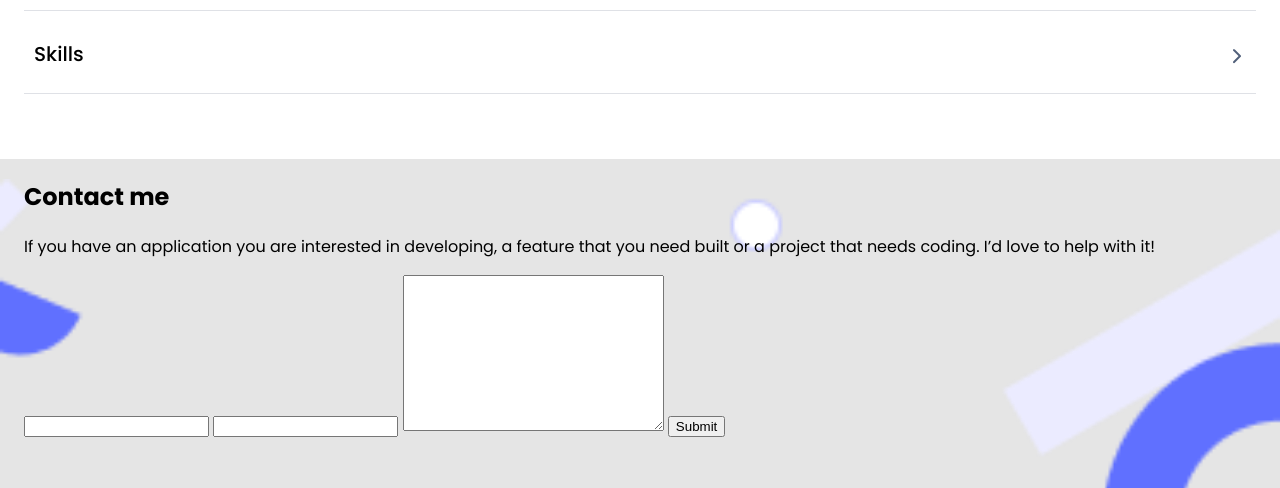
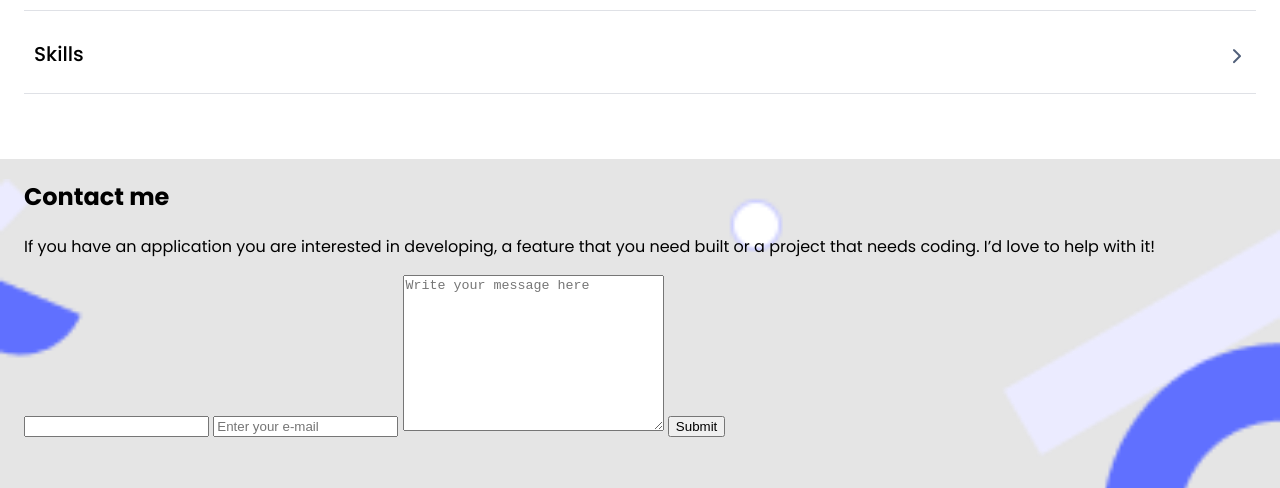
Before and after one commit to ShaliniNayan/Shalini_Portfolio, a website: page index.html in a window 1280 px wide. Shown: the part 3927-4415 px from the top of the page. Drawn offline with Linux system fonts and the light colour scheme.

Commit message:
Add paceholder in input messeage area

```diff
--- a/index.html
+++ b/index.html
@@ -315,9 +315,9 @@
         with it!
       </p>
       <form action="#">
-        <input type="text" />
-        <input type="email" />
-        <textarea name="" id="" cols="30" rows="10"></textarea>
+        <input type="text" id="name" name="" />
+        <input type="email" placeholder="Enter your e-mail"/>
+        <textarea name="" id="" cols="30" rows="10" maxlength="500" placeholder="Write your message here"></textarea>
         <button>Submit</button>
       </form>
     </section>
```
